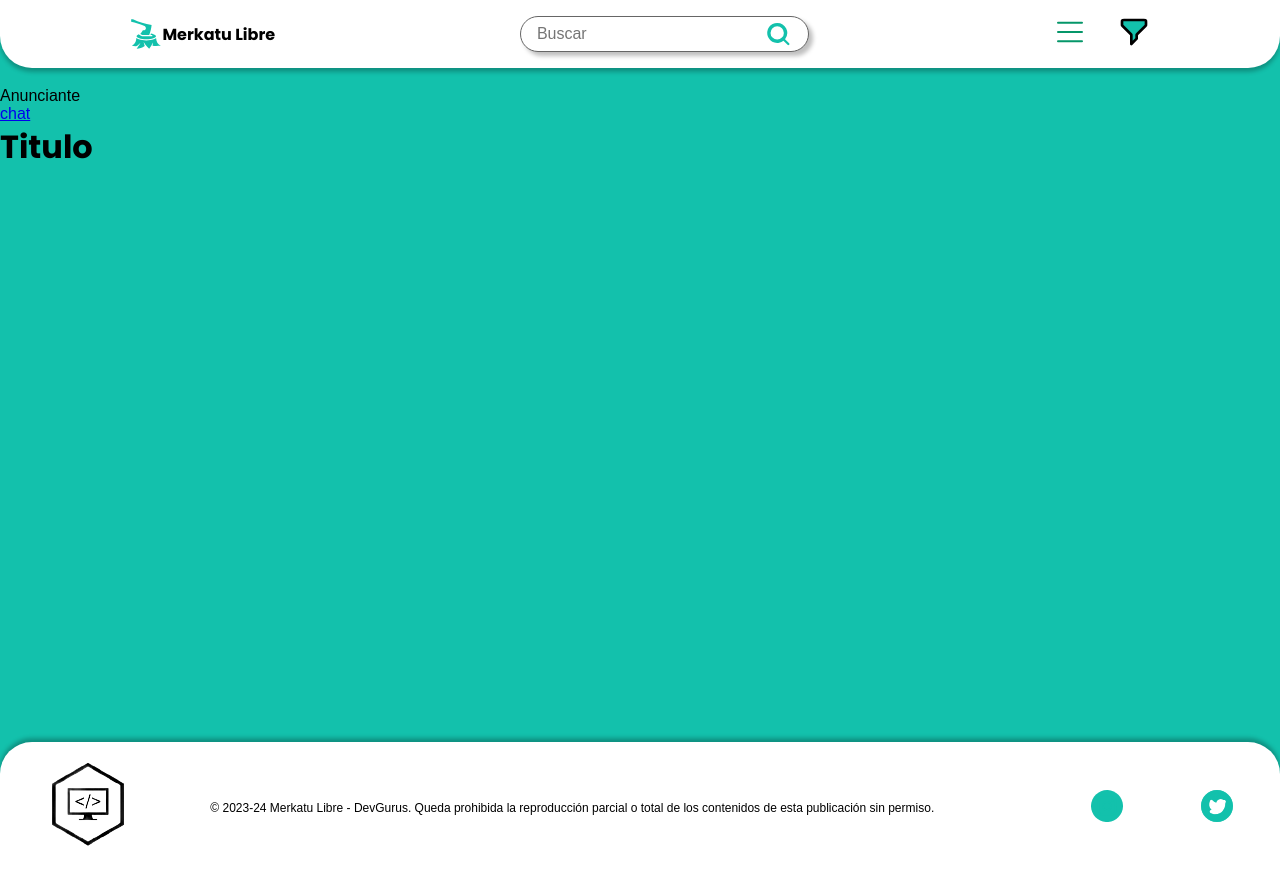
After one commit to DevGurus1G/agencia-de-publicidad, a PHP site: page /anuncio in a window 1280 px wide. The commit adds this page. Run offline with PHP 8.4, Linux system fonts and the light colour scheme.

Commit message:
principio de la view de anuncio

```diff
--- /dev/null
+++ b/anuncio.php
@@ -0,0 +1,9 @@
+<?php
+
+require 'views/components/header.php';
+
+require 'views/anuncio.view.php';
+
+require 'views/components/footer.php';
+
+?>
--- a/assets/css/default.css
+++ b/assets/css/default.css
@@ -222,7 +222,7 @@ footer {
   width: 100%;
   height: fit-content;
   grid-area: 'footer';
-  background-color: /*var(--dark-primary-color)*/ #282828;
+  background-color: var(--background-color);
   color: var(--dark-text-color);
   border-top-left-radius: 2em;
   border-top-right-radius: 2em;
--- a/index.js
+++ b/index.js
@@ -20,8 +20,4 @@ document.addEventListener('DOMContentLoaded', function () {
   menuFilter.addEventListener('click', function () {
     navFilter.classList.toggle('show');
   });
-
-  modo.addEventListener('click', function () {
-    alert('pinga');
-  });
 });
--- /dev/null
+++ b/views/anuncio.view.php
@@ -0,0 +1,43 @@
+<main>
+
+<div class="anuncio-tarjeta">
+
+    <div class="anunciante">
+
+        <div>
+            <p>Anunciante</p>
+        </div>
+
+        <div>
+            <div></div>
+            <a href="#" class="chat">chat</a>
+        </div>
+
+    </div>
+
+    <div class="imagenes-anuncio">
+
+
+    </div>
+
+    <div class="info-anuncio">
+
+    <h1>Titulo</h1>
+
+    <p class="descripcion">
+
+    </p>
+
+    </div>
+
+    <div class="categoria">
+
+    </div>
+
+    <p class="precio">
+
+    </p>
+
+</div>
+
+</main>
```
